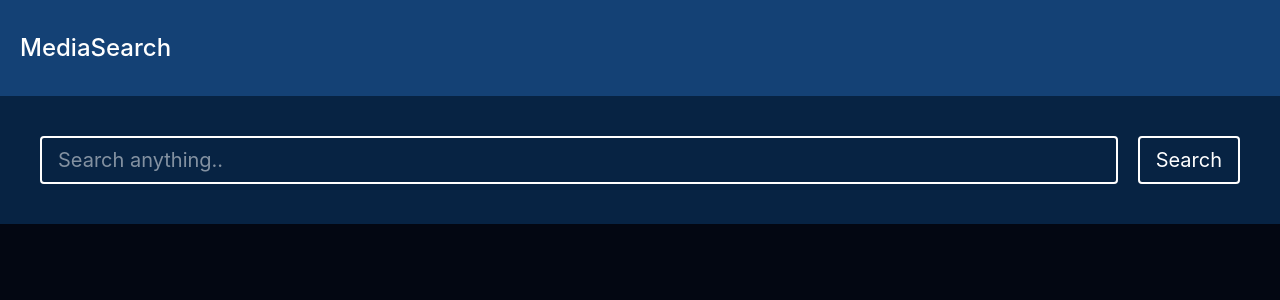
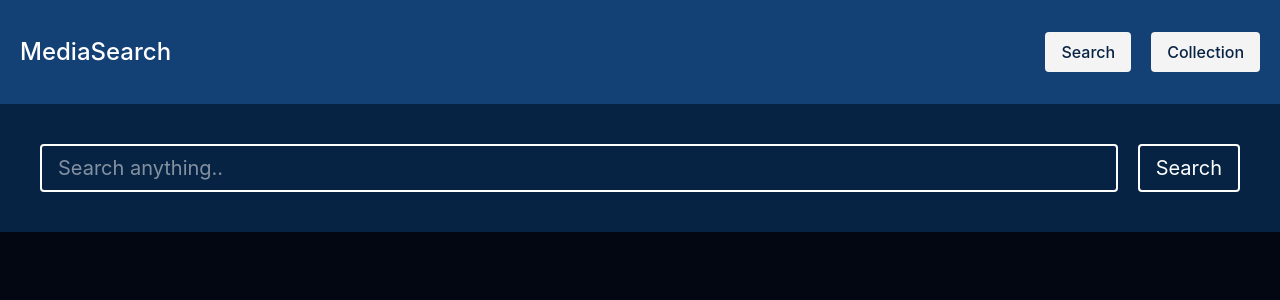
Before and after one commit to PiyushMishraX/Redux-Toolkit, a React (Vite) app in the folder project/: page / in a window 1280 px wide. Shown: the top 300 px of the page. Built offline with nearby package versions, Linux system fonts and the light colour scheme; no server answers.

Commit message:
page change

```diff
--- a/project/src/pages/HomePage.jsx
+++ b/project/src/pages/HomePage.jsx
@@ -3,15 +3,20 @@ import SearchBar from "../components/SearchBar";
 import Tabs1 from "../components/Tabs1";
 import ResultGrid from "../components/ResultGrid";
 import { useSelector } from "react-redux";
+import { Link } from "react-router-dom";
 
 const HomePage = () => {
   const { query } = useSelector((store) => store.search);
 
   return (
     <div>
-      <div className="px-5 py-8 bg-(--c2) ">
+
+      <div className="px-5 py-8 bg-(--c2) flex justify-between items-center">
         <h2 className="text-2xl font-medium">MediaSearch</h2>
-
+        <div className="flex gap-5  items-center">
+          <Link className=" text-base font-medium active:scale-95 bg-(--c4) text-(--c1) rounded px-4 py-2" to='/'>Search</Link>
+          <Link className=" text-base font-medium active:scale-95 bg-(--c4) text-(--c1) rounded px-4 py-2" to='/collection'>Collection</Link>
+        </div>
       </div>
 
       <SearchBar />
```
